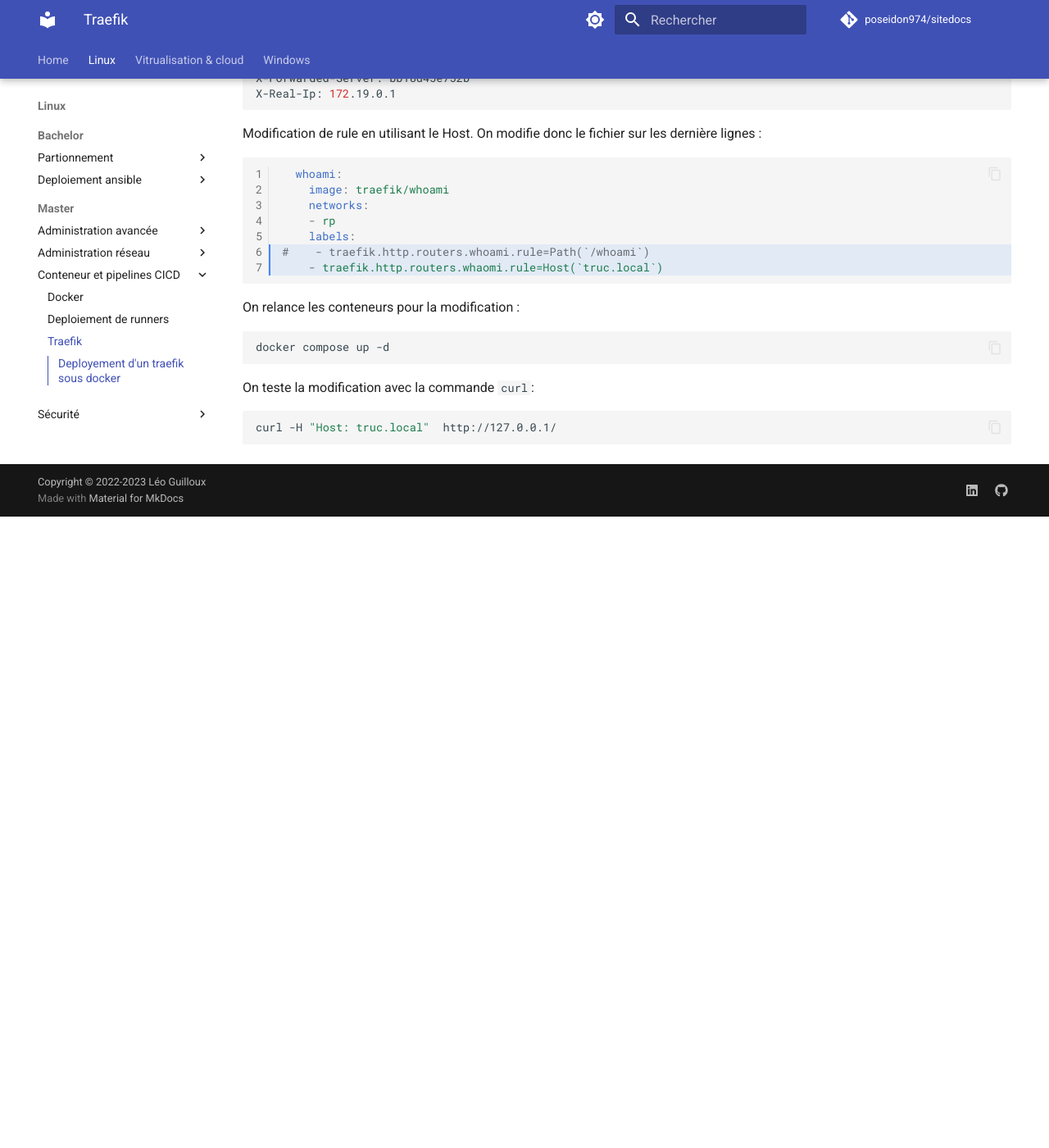
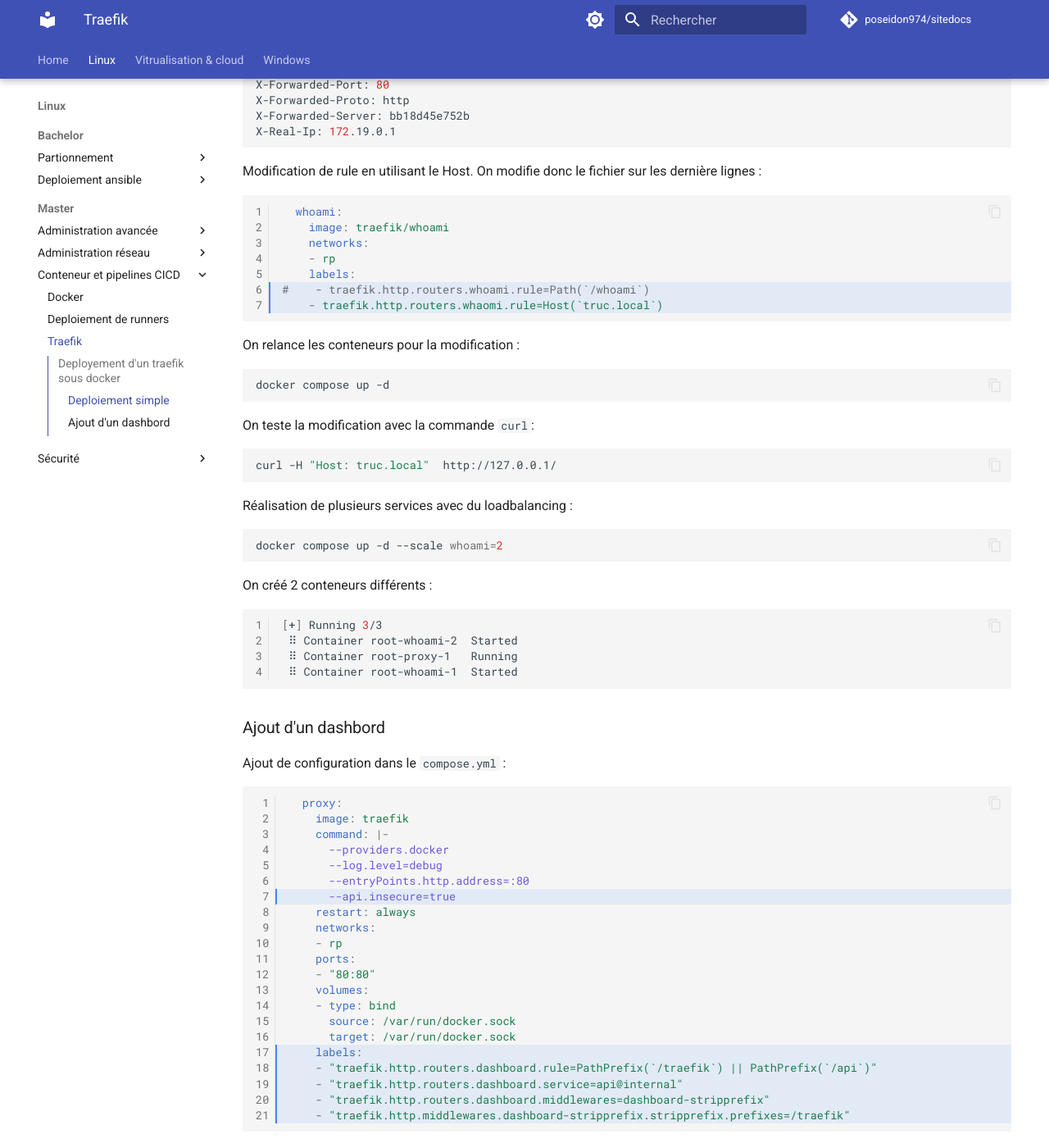
Before and after one commit to poseidon974/sitedocs, an MkDocs documentation site: the page built from docs/Linux/Master/Conteneur et pipelines CICD/Traefik.md, in a window 1280 px wide and 1400 px high, scrolled down 1290 px. Shown: the whole window at 82% size. Built offline with MkDocs 1.6.1 and Material for MkDocs 9.7.7, drawn with Linux system fonts in a browser that asks for light colours; comment, search, counter and statistics services are not loaded; the version menu is left out; before the commit the page ends 1920 px from its top, so only the background shows below that; some of the changed text lies outside the part shown.

Commit message:
updateé

````diff
--- a/docs/Linux/Master/Conteneur et pipelines CICD/Traefik.md
+++ b/docs/Linux/Master/Conteneur et pipelines CICD/Traefik.md
@@ -6,9 +6,11 @@
 
 ## Deployement d'un traefik sous docker
 
+### Deploiement simple
+
 Création d'un fichier `compose.yml` :
 
-```yml linenums="1"
+```yaml linenums="1"
 networks:
   rp:
     name: traefik-net
@@ -68,7 +70,7 @@
 
 Modification de rule en utilisant le Host. On modifie donc le fichier sur les dernière lignes :
 
-```yml linenums="1" hl_lines="6-7"
+```yaml linenums="1" hl_lines="6-7"
   whoami:
     image: traefik/whoami
     networks:
@@ -89,3 +91,56 @@
 ```bash
 curl -H "Host: truc.local"  http://127.0.0.1/
 ```
+
+Réalisation de plusieurs services avec du loadbalancing :
+
+```bash
+docker compose up -d --scale whoami=2
+```
+
+On créé 2 conteneurs différents :
+
+```bash linenums="1"
+[+] Running 3/3
+ ⠿ Container root-whoami-2  Started                                                                                0.6s
+ ⠿ Container root-proxy-1   Running                                                                                0.0s
+ ⠿ Container root-whoami-1  Started                                                                                0.9s
+```
+
+### Ajout d'un dashbord
+
+Ajout de configuration dans le `compose.yml` :
+
+```yaml linenums="1" hl_lines="7 17-21"
+  proxy:
+    image: traefik
+    command: |-
+      --providers.docker
+      --log.level=debug
+      --entryPoints.http.address=:80
+      --api.insecure=true
+    restart: always
+    networks:
+    - rp
+    ports:
+    - "80:80"
+    volumes:
+    - type: bind
+      source: /var/run/docker.sock
+      target: /var/run/docker.sock
+    labels:
+    - "traefik.http.routers.dashboard.rule=PathPrefix(`/traefik`) || PathPrefix(`/api`)"
+    - "traefik.http.routers.dashboard.service=api@internal"
+    - "traefik.http.routers.dashboard.middlewares=dashboard-stripprefix"
+    - "traefik.http.middlewares.dashboard-stripprefix.stripprefix.prefixes=/traefik"
+```
+
+On relance le conteneur afin de pouvoir tester les modifications.
+
+Verification du dashbord `http://10.56.126.223/traefik`:
+
+
+<figure markdown>
+  ![Imagedash traefik](./Images/capture_traefik.png)
+  <figcaption>Image du dashbord traefik</figcaption>
+</figure>
````
Also changed, not shown: docs/Linux/Master/Conteneur et pipelines CICD/Runners.md (+33 -5 lines), docs/Linux/Master/Conteneur et pipelines CICD/Images/capture_traefik.png (added).
